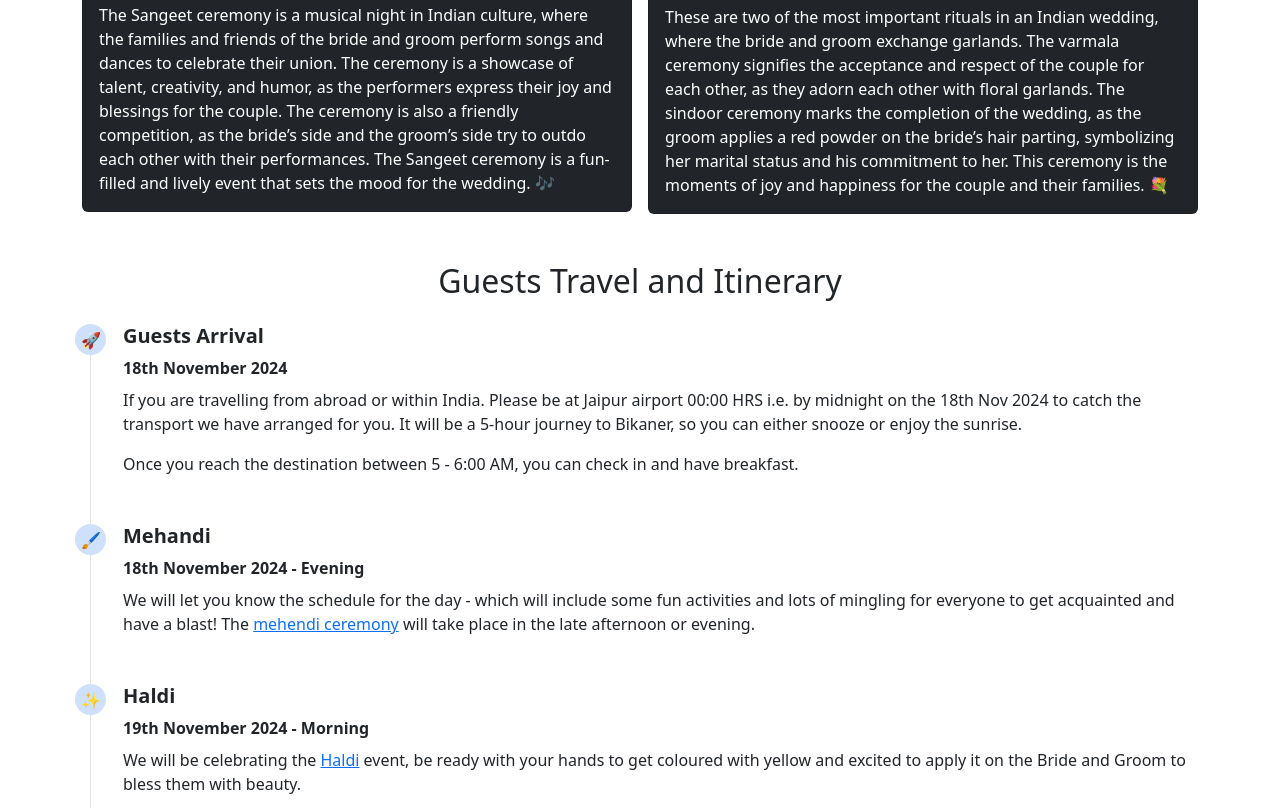
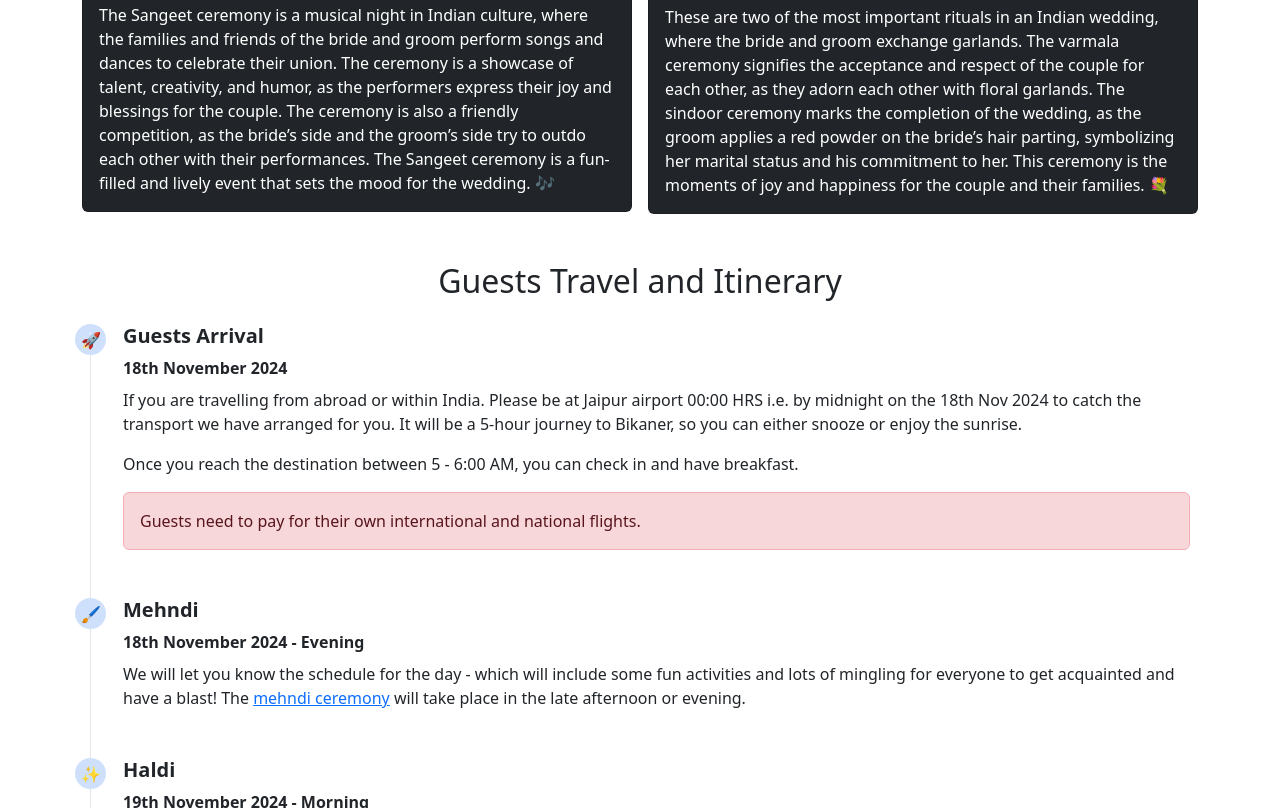
Before and after one commit to sachinvishwa9022/my-resume-site, a plain HTML site: page index.html in a window 1280 px wide. Shown: the part 1992-2800 px from the top of the page. Drawn offline with nearby package versions, Linux system fonts and the light colour scheme; some packages are replaced by stand-ins of ours; a script that the page names is missing.

Commit message:
message added and text updated

```diff
--- a/index.html
+++ b/index.html
@@ -88,7 +88,7 @@
                 </div>
                 <div class="col-12 col-lg-6">
                     <div class="card text-bg-dark">
-                        <img src="/img/mehandi.jpg" class="card-img" alt="people celebrating Mehandi ceremony">
+                        <img src="/img/mehandi.jpg" class="card-img" alt="people celebrating Mehndi ceremony">
                         <div class="card-body">
                             <h5 class="card-title">Mehndi</h5>
                             <p class="card-text">The Mehndi ceremony is another pre-wedding ritual in Indian culture,
@@ -170,6 +170,9 @@
                             enjoy the sunrise.
                             </p>
                         <p>Once you reach the destination between 5 - 6:00 AM, you can check in and have breakfast.</p>
+                        <div class="alert alert-danger" role="alert">
+                            Guests need to pay for their own international and national flights.
+                        </div>
                     </li>
 
                     <li class="timeline-item mb-5">
@@ -177,12 +180,12 @@
                         <span class="timeline-icon">
                             <b class="fas fa-hand-holding-usd text-primary fa-sm fa-fw">🖌️</b>
                         </span>
-                        <h5 class="fw-bold">Mehandi</h5>
+                        <h5 class="fw-bold">Mehndi</h5>
                         <p class=" mb-2 fw-bold">18th November 2024 - Evening</p>
                         <p class="">
                             We will let you know the schedule for the day - which will include some fun activities and
                             lots of mingling for
-                            everyone to get acquainted and have a blast! The <a href="#rituals">mehendi ceremony</a>
+                            everyone to get acquainted and have a blast! The <a href="#rituals">mehndi ceremony</a>
                             will take place in the
                             late afternoon or evening.
                         </p>
--- a/style.css
+++ b/style.css
@@ -1,6 +1,4 @@
-:root {
-    --bs-primary: #763822;
-}
+
 html {
     scroll-behavior: smooth;
 }
@@ -17,7 +15,7 @@ html {
     left: 0;
     width: 100%;
     height: 100%;
-        background-color: hsla(37, 69%, 49%, 0.53);
+        background-color: hsla(37, 74%, 76%, 0.53);
     }
 
 
```
